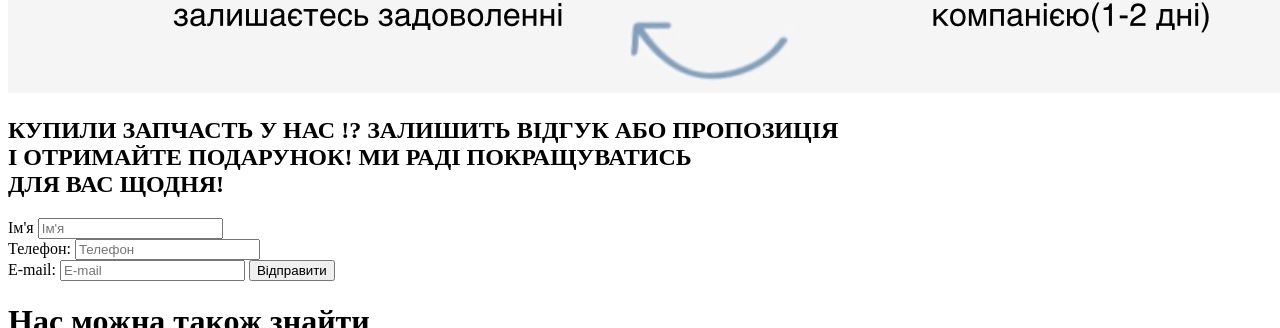
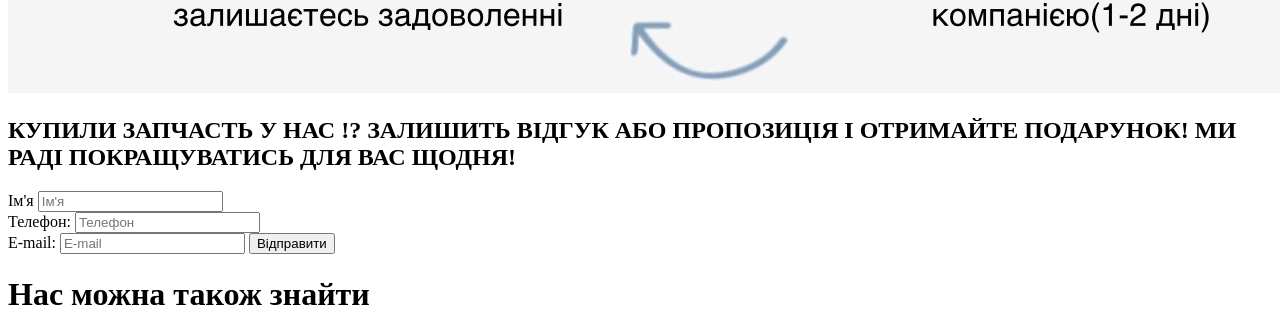
Before and after one commit to Sertruba/AutoShop, a plain HTML site: page index.html in a window 1280 px wide. Shown: the part 3798-4126 px from the top of the page. Drawn offline with Linux system fonts and the light colour scheme.

Commit message:
Created markup

```diff
--- a/index.html
+++ b/index.html
@@ -57,7 +57,7 @@
 
     <section id="Weoffer">
     <p><b>ЩО МИ ПРОПОНУЄМО</b></p>
-    <h1>У нас ви можете знайти лише оригінальні запчастини. Великий <br>
+    <h1>У нас ви можете знайти лише оригінальні запчастини. Великий
     асортимент. В наявності великий асортимент запчастин</h1>
 
     <img src="img/what1.png" alt="what1">
@@ -112,8 +112,8 @@
     </section>
 
     <section id="Application">
-        <h1>КУПИЛИ ЗАПЧАСТЬ У НАС !? ЗАЛИШИТЬ ВІДГУК АБО ПРОПОЗИЦІЯ<br>
-            І ОТРИМАЙТЕ ПОДАРУНОК!  МИ РАДІ ПОКРАЩУВАТИСЬ<br>
+        <h1>КУПИЛИ ЗАПЧАСТЬ У НАС !? ЗАЛИШИТЬ ВІДГУК АБО ПРОПОЗИЦІЯ
+            І ОТРИМАЙТЕ ПОДАРУНОК!  МИ РАДІ ПОКРАЩУВАТИСЬ
             ДЛЯ ВАС ЩОДНЯ!</h1>
 
 
@@ -154,6 +154,8 @@
              <a href="tel:0633212131">+38 (063) 321 21 31</a>
             <p><a href="mailto:ser.truba@gmail.com">Ser.truba@gmail.com</a></p>
 
+            <div style="overflow:hidden;width: 500px;height: 200px;"><iframe width="500" height="200" src="https://maps.google.com/maps?width=500&amp;height=200&amp;hl=en&amp;q=%D0%A4%D0%B5%D0%B4%D1%8C%D0%BA%D0%BE%D0%B2%D0%B8%D1%87%D0%B0%2061%D0%B0+(%D0%9B%D1%8C%D0%B2%D1%96%D0%B2)&amp;ie=UTF8&amp;t=p&amp;z=14&amp;iwloc=B&amp;output=embed" frameborder="0" scrolling="no" marginheight="0" marginwidth="0"></iframe><div><small><a href=""></a></small></div><div><small><a href="https://iamsterdamcard.it">iamsterdamcard.it</a></small></div><style>#gmap_canvas img{max-width:none!important;background:none!important}</style></div><br />
+
             <h4> Про нас </h4>
             <h4>Доставка і оплата</h4>
             <h4>Гарантія і повернення</h4>
```
